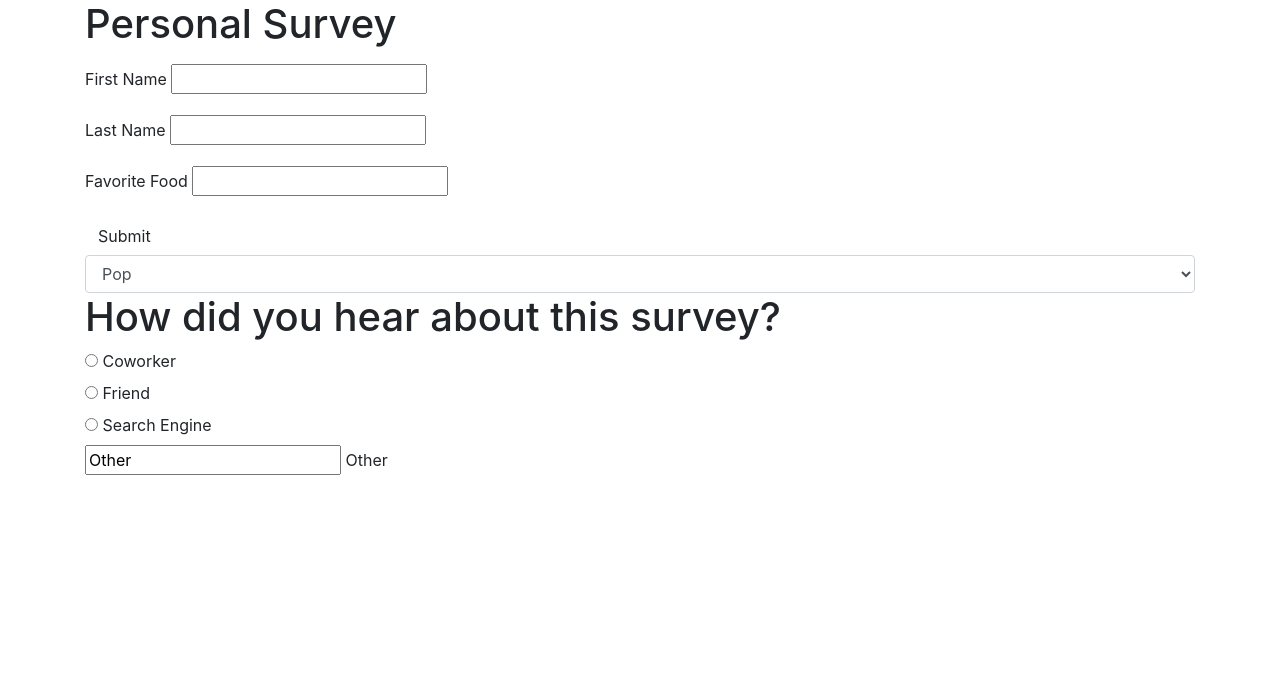
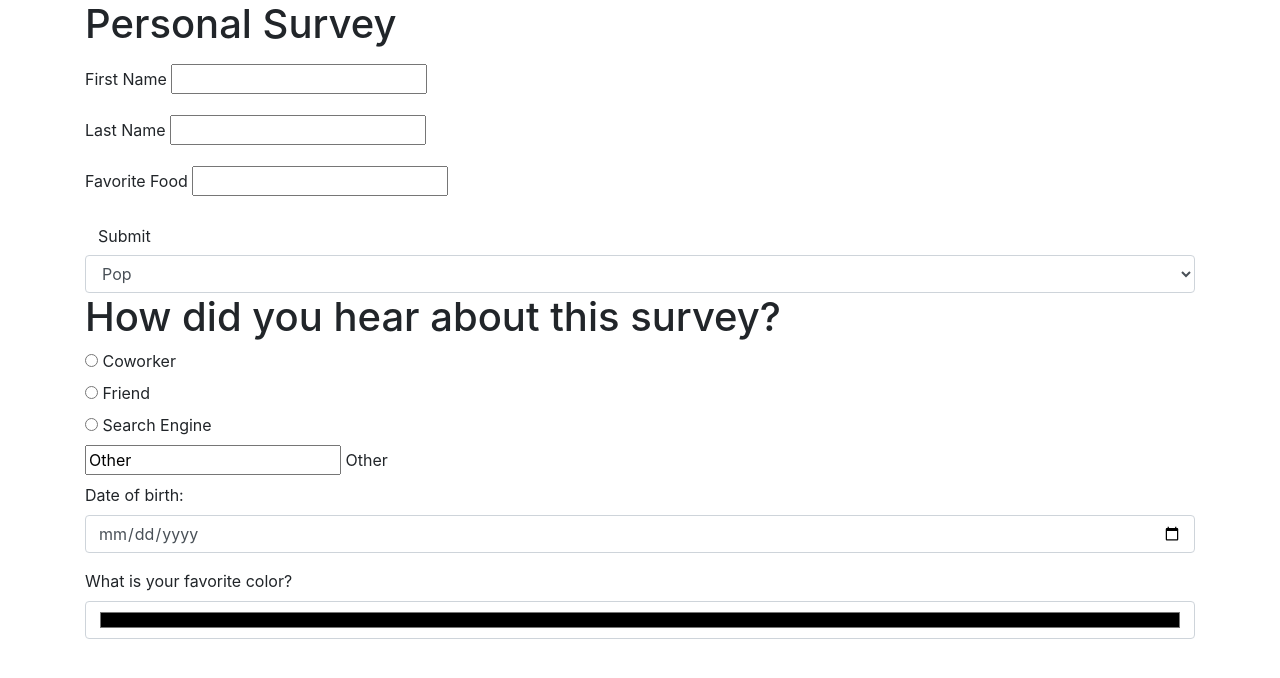
Before and after one commit to brianharv/survey, a plain HTML site: page index.html in a window 1280 px wide. Drawn offline with Linux system fonts and the light colour scheme.

Commit message:
add Date and Color forms

```diff
--- a/index.html
+++ b/index.html
@@ -66,8 +66,16 @@
         Other
       </label>
     </div>
-    <!--Date-->
-
+    <!--Date of Birth-->
+    <div class="form-group">
+      <label for="born">Date of birth:</label>
+      <input id="born" class="form-control" type="date">
+    </div>
+    <!--Color-->
+    <div class="form-group">
+      <label for="color">What is your favorite color?</label>
+      <input id="color" class="form-control" type="color">
+    </div>
 
 
   </div>
```
